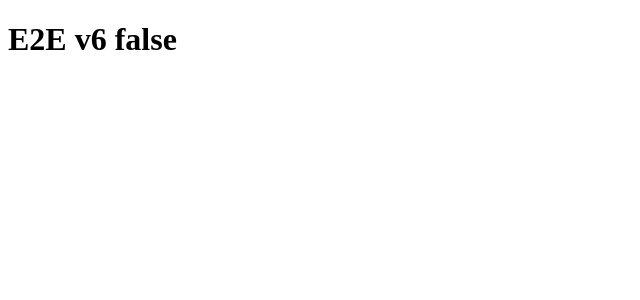
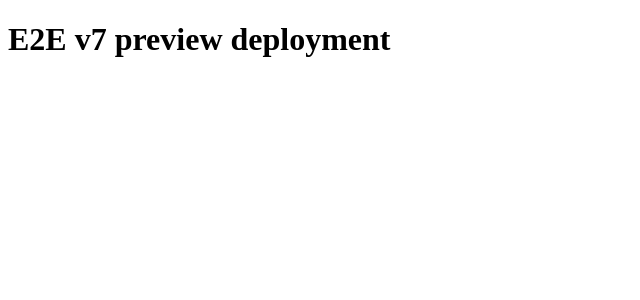
Before and after one commit to akshbhu/nextjs-example, a Next.js app: page / in a window 1280 px wide. Shown: the top 300 px of the page, without its empty margins (0-640 px from the left). Built offline with nearby package versions, Linux system fonts and the light colour scheme.

Commit message:
Update page.js

```diff
--- a/app/page.js
+++ b/app/page.js
@@ -1,3 +1,3 @@
 export default function Home() {
-  return <div><h1>E2E v6 false</h1></div>;
+  return <div><h1>E2E v7 preview deployment</h1></div>;
 }
```
